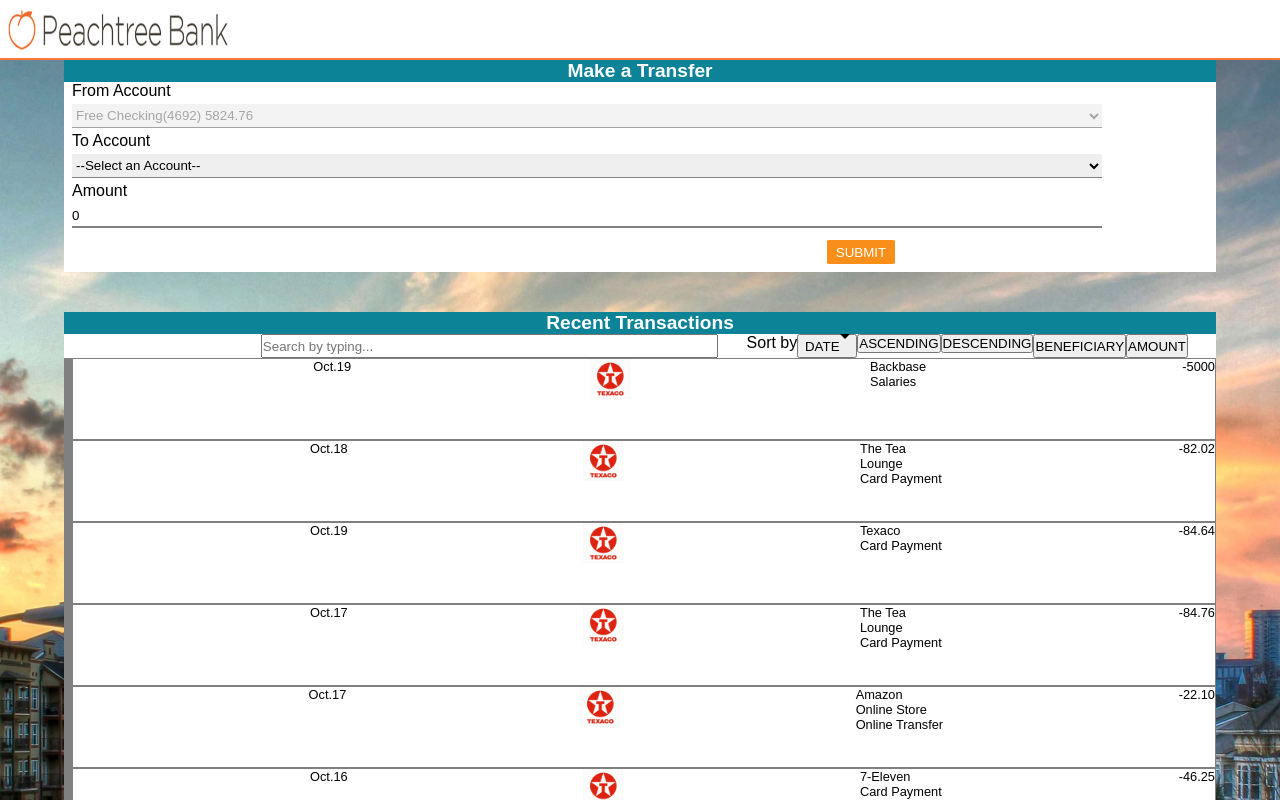
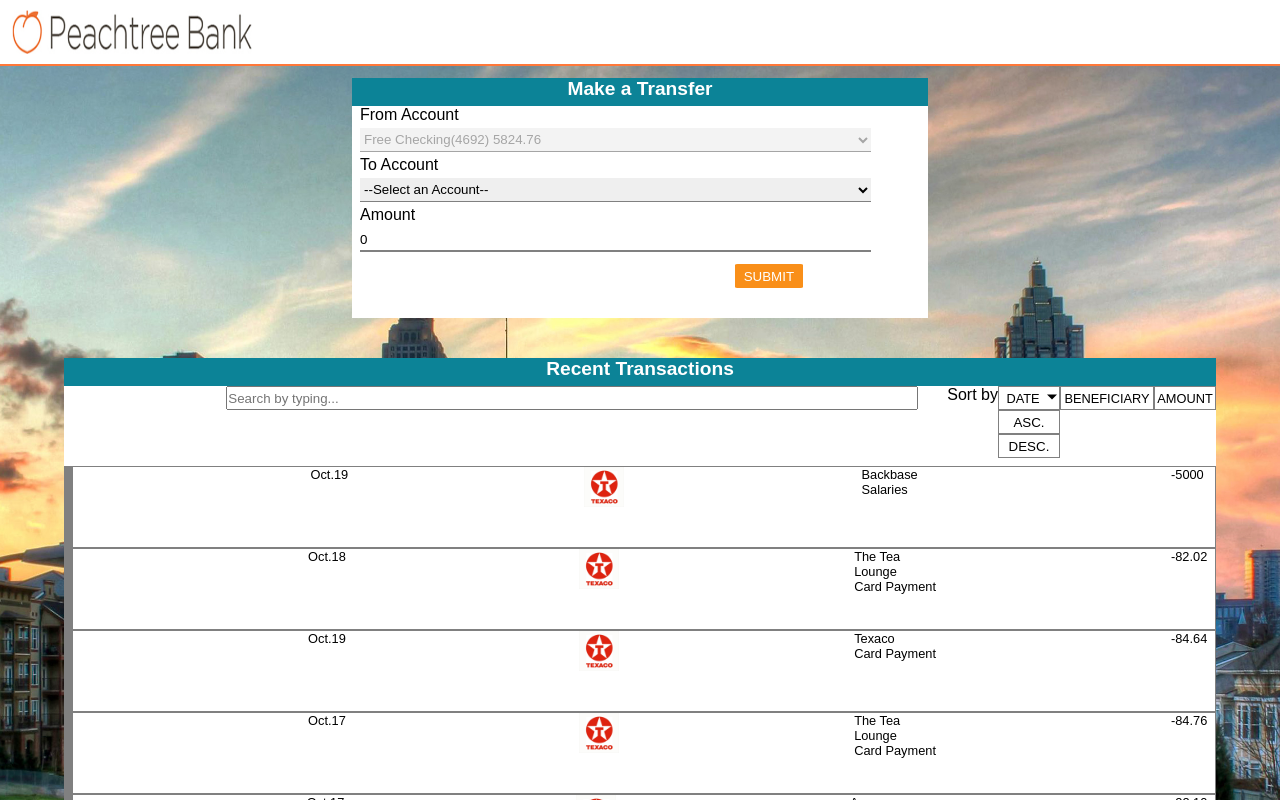
Before and after one commit to KevinPMoore/BackbaseApplication, a React (Create React App) app: page / in a window 1280 px wide. Both pictures are taken after a click on the button "DATE". Shown: the top 800 px of the page. Built offline with nearby package versions, Linux system fonts and the light colour scheme; a web font is replaced by a local one.

Commit message:
additional styling for tablets and bugfix for transfer amount

```diff
--- a/src/App.css
+++ b/src/App.css
@@ -4,3 +4,13 @@
   background-size: 100vw 100vh;
   background-repeat: no-repeat;
 }
+
+@media screen and (min-width: 768px) {
+  main {
+    padding-top: 12px;
+  }
+}
+
+@media screen and (min-width: 1025px) {
+
+}
--- a/src/components/header/Header.css
+++ b/src/components/header/Header.css
@@ -14,3 +14,19 @@
     margin-top: 10px;
     margin-left: 8px;
 }
+
+@media screen and (min-width: 768px) {
+    .Header {
+        height: 66px;
+    }
+
+    .bank-logo {
+        margin-left: 12px;
+        height: 44px;
+        width: 240px;
+    }
+}
+
+@media screen and (min-width: 1025px) {
+
+}
--- a/src/components/transactions/Transactions.css
+++ b/src/components/transactions/Transactions.css
@@ -13,12 +13,12 @@
 }
 
 .transactions-fieldset {
-    padding-left: 8px;
     min-height: 100%;
     display: flex;
     flex-direction: row;
     justify-content: space-evenly;
     border: 0;
+    margin-bottom: 8px;
 }
 
 .transactions-search-label {
@@ -26,7 +26,11 @@
 }
 
 .transactions-search {
-    width: 40%;
+    height: 24px;
+    width: 60%;
+    margin-bottom: 8px;
+    margin-left: auto;
+    margin-right: auto;
 }
 
 .transactions-button-container {
@@ -34,27 +38,55 @@
     justify-content: space-evenly;
 }
 
+.transactions-span {
+    vertical-align: middle;
+}
+
 .transactions-button {
     height: 24px;
-    min-width: 60px;
+    width: 62px;
+    background-color: white;
+    border: 1px solid gray;
+    font-size: 0.8rem;
 }
 
 .transactions-date-drop::after {
+    display: block;
+    float: right;
+    margin-top: 6px;
+    margin-right: 2px;
     content: '';
     transform: translateY(-50%);
-    width: 0;
-    height: 0;
     border-left: 5px solid transparent;
     border-right: 5px solid transparent;
     border-top: 5px solid black;
 }
 
+.transfers-date-options {
+    display: flex;
+    flex-direction: column;
+}
+
+.transfers-date-buttons {
+    clear: both;
+    display: flex;
+    flex-direction: column;
+    font-size: 0.8rem;
+}
+
+.transfers-date-descending,
+.transfers-date-ascending {
+    background-color: white;
+    border: 1px solid gray;
+    height: 24px;
+}
+
 .transactions-beneficiary {
-
+    width: 94px;
 }
 
 .transactions-amount {
-
+    width: 62px;
 }
 
 .transaction-logo {
@@ -84,11 +116,17 @@
 
 .transaction-company {
     width: 72px;
-};
+}
 
-/*
-    this does not appear to be working
-*/
 .transaction-amount {
     width: 40px;
+    margin-right: 4px;
 }
+
+@media screen and (min-width: 768px) {
+
+}
+
+@media screen and (min-width: 1025px) {
+
+}
--- a/src/components/transactions/Transactions.js
+++ b/src/components/transactions/Transactions.js
@@ -58,6 +58,8 @@
                 transaction.merchant.name.toLowerCase().includes(this.state.search)
             ));
             console.log('searchedTransactions are ', searchedTransactions);
+
+            /*this is the part that breaks it for some reason*/
             /*
             this.setState({
                 transactionHistory: searchedTransactions
@@ -127,9 +129,9 @@
     renderDateSorts = () => {
         if(this.state.date === 'show') {
             return(
-                <div className='transfers-date-options'>
-                    <button className='transfers-date-ascending' type='button' value='ascending' onClick={this.updateSort}>ASCENDING</button>
-                    <button className='transfers-date-descending' type='button' value='descending' onClick={this.updateSort}>DESCENDING</button>
+                <div className='transfers-date-buttons'>
+                    <button className='transfers-date-ascending' type='button' value='ascending' onClick={this.updateSort}>ASC.</button>
+                    <button className='transfers-date-descending' type='button' value='descending' onClick={this.updateSort}>DESC.</button>
                 </div>
             );
         };
@@ -175,9 +177,11 @@
                         <label className='transactions-search-label' htmlFor='transactions-search'>Search by typing...</label>
                         <input type='text' className='transactions-search' id='transactions-search' placeholder='Search by typing...' onChange={this.updateSearch}></input>
                         <div className='transactions-button-container'>
-                            <span>Sort by</span>
-                            <button className='transactions-date-drop transactions-button' type='button' onClick={this.updateDate}>DATE</button>
-                            {this.renderDateSorts()}
+                            <span className='transactions-span'>Sort by</span>
+                            <div className='transfers-date-options'>
+                                <button className='transactions-date-drop transactions-button' type='button' onClick={this.updateDate}>DATE</button>
+                                {this.renderDateSorts()}
+                            </div>
                             <button className='transactions-beneficiary transactions-button' type='button' value='beneficiary' onClick={this.updateSort}>BENEFICIARY</button>
                             <button className='transactions-amount transactions-button' type='button' value='amount' onClick={this.updateSort}>AMOUNT</button>
                         </div>
--- a/src/components/transfer/Transfer.css
+++ b/src/components/transfer/Transfer.css
@@ -46,7 +46,12 @@
 }
 
 .error {
-
+    margin-right: 8px;
+    background-color: #000;
+    color: red;
+    text-align: center;
+    border: 1px solid gray;
+    font-size: 0.85rem;
 }
 
 .transfer-button {
@@ -117,3 +122,21 @@
 text-decoration: none;
 cursor: pointer;
 }
+
+@media screen and (min-width: 768px) {
+    .Transfer {
+        margin-top: 66px;
+        width: 45%;
+        min-width: 346px;
+        min-height: 240px;
+    }
+
+    h2 {
+        height: 28px;
+        text-align: center;
+    }
+}
+
+@media screen and (min-width: 1025px) {
+
+}
--- a/src/components/transfer/Transfer.js
+++ b/src/components/transfer/Transfer.js
@@ -53,23 +53,19 @@
     };
 
     updateAmount = (ev) => {
-        let transferAmount = parseFloat(ev.target.value);
-        console.log('transferAmount is ', transferAmount)
-        if(transferAmount > (this.state.checkingBalance + 500)) {
+        if(typeof ev.target.value !== Number) {
+            let transferAmount = parseFloat(ev.target.value);
             this.setState({
-                amount: 0,
-                error: true
-            });
-        } else{
-            this.setState({
-                amount: transferAmount
+                amount: transferAmount,
+                error: null
             });
         };
     };
 
     updateToAccount = (ev) => {
         this.setState({
-            toAccount: ev.target.value
+            toAccount: ev.target.value,
+            error: null
         });
     };
 
@@ -89,11 +85,13 @@
         } else {
             if(this.state.modal === 'none') {
                 this.setState({
-                    modal: 'modal'
+                    modal: 'modal',
+                    error: null
                 });
             } else {
                 this.setState({
-                    modal: 'none'
+                    modal: 'none',
+                    error: null
                 });
             };
         };
```
Also changed, not shown: 2 other files (tests, documents, lock files or other folders).
